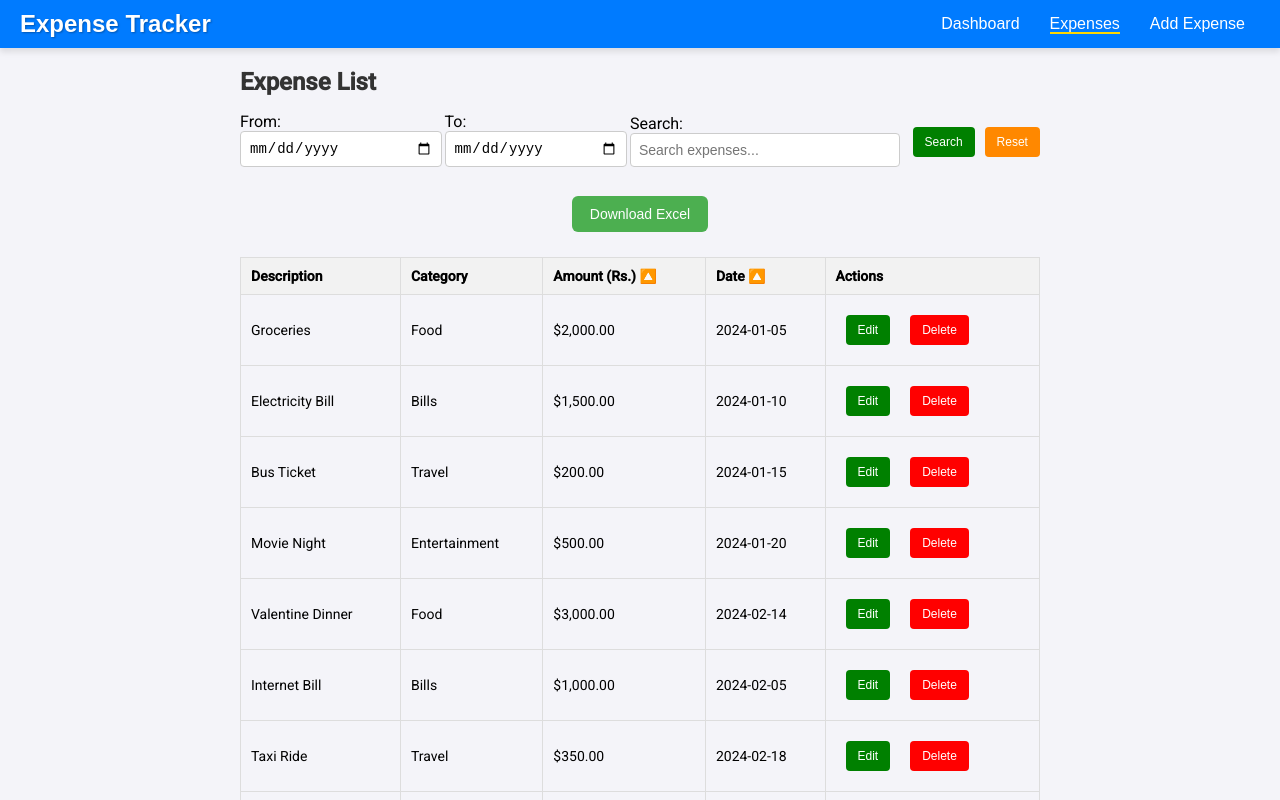
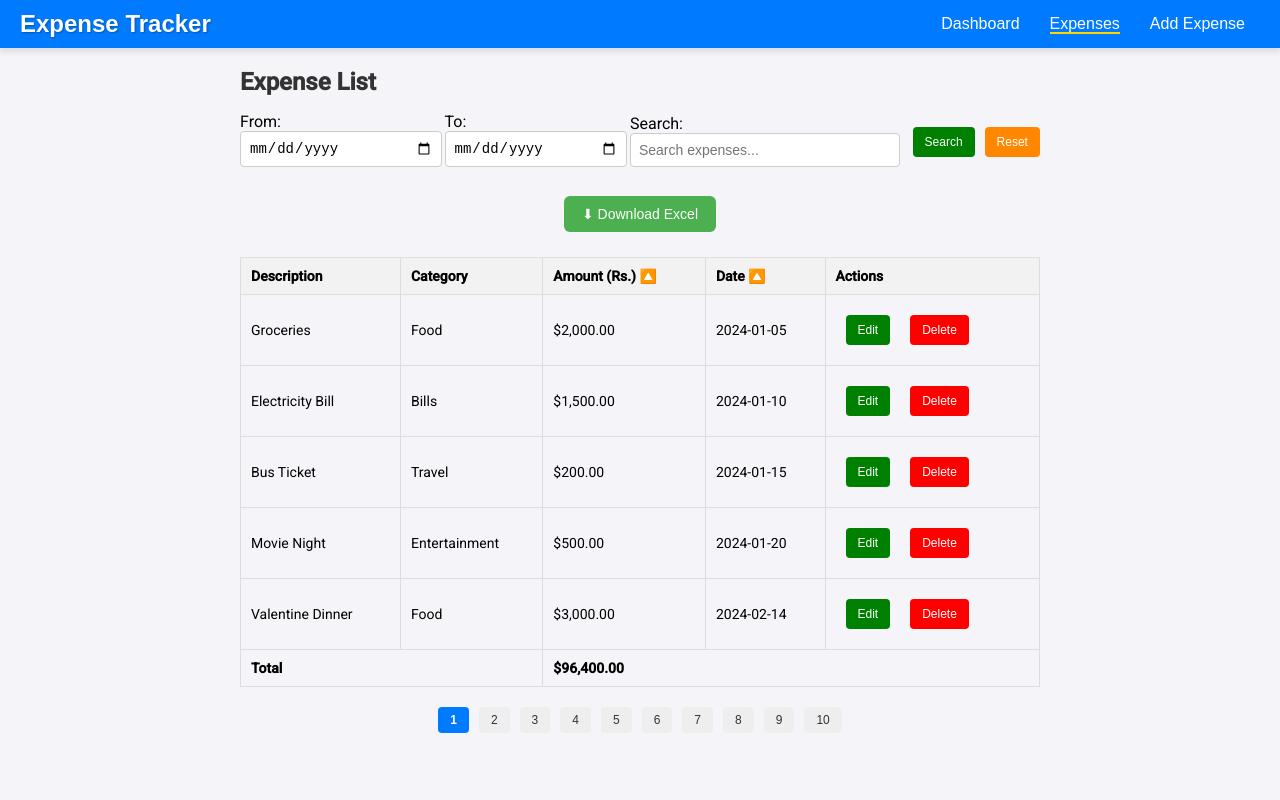
Before and after one commit to avishj2/Expense-Tracker, an Angular app: page /expenses in a window 1280 px wide. Shown: the top 800 px of the page. Built offline with nearby package versions, Linux system fonts and the light colour scheme.

Commit message:
Pagination Added

```diff
--- a/src/app/components/expense-list/expense-list.component.html
+++ b/src/app/components/expense-list/expense-list.component.html
@@ -1,5 +1,7 @@
 <div class="expense-list">
   <h2>Expense List</h2>
+
+  <!-- Filters -->
   <div class="filter-controls">
     <div class="filter-group">
       <label for="fromDate">From:</label>
@@ -26,12 +28,13 @@
       <button (click)="resetFilters()" class="reset-btn">Reset</button>
     </div>
   </div>
+
+  <!-- Excel Export -->
   <div class="export-button">
-  <button (click)="exportToExcel()">Download Excel</button>
-</div>
+    <button (click)="exportToExcel()">⬇ Download Excel</button>
+  </div>
 
-
-
+  <!-- Expense Table -->
   <table>
     <thead>
       <tr>
@@ -44,20 +47,22 @@
     </thead>
     <tbody>
       <tr
-        *ngFor="let expense of filteredExpenses"
+        *ngFor="let expense of paginatedExpenses"
         [class.editing-row]="editingExpenseId === expense.id"
       >
+        <!-- Description -->
         <td>
           <input
             *ngIf="editingExpenseId === expense.id"
             [(ngModel)]="editableExpense.description"
             placeholder="Description"
           />
-          <span *ngIf="editingExpenseId !== expense.id">{{
-            expense.description
-          }}</span>
+          <span *ngIf="editingExpenseId !== expense.id">
+            {{ expense.description }}
+          </span>
         </td>
 
+        <!-- Category -->
         <td>
           <select
             *ngIf="editingExpenseId === expense.id"
@@ -69,11 +74,12 @@
             <option value="Entertainment">Entertainment</option>
             <option value="Others">Others</option>
           </select>
-          <span *ngIf="editingExpenseId !== expense.id">{{
-            expense.category
-          }}</span>
+          <span *ngIf="editingExpenseId !== expense.id">
+            {{ expense.category }}
+          </span>
         </td>
 
+        <!-- Amount -->
         <td>
           <input
             type="number"
@@ -81,22 +87,24 @@
             [(ngModel)]="editableExpense.amount"
             placeholder="Amount"
           />
-          <span *ngIf="editingExpenseId !== expense.id">{{
-            expense.amount | currency
-          }}</span>
+          <span *ngIf="editingExpenseId !== expense.id">
+            {{ expense.amount | currency }}
+          </span>
         </td>
 
+        <!-- Date -->
         <td>
           <input
             type="date"
             *ngIf="editingExpenseId === expense.id"
             [(ngModel)]="editableExpense.date"
           />
-          <span *ngIf="editingExpenseId !== expense.id">{{
-            expense.date
-          }}</span>
+          <span *ngIf="editingExpenseId !== expense.id">
+            {{ expense.date }}
+          </span>
         </td>
 
+        <!-- Actions -->
         <td>
           <button
             class="save-btn"
@@ -129,6 +137,7 @@
         </td>
       </tr>
     </tbody>
+
     <tfoot>
       <tr>
         <td colspan="2"><strong>Total</strong></td>
@@ -138,4 +147,15 @@
       </tr>
     </tfoot>
   </table>
+
+  <!-- Pagination -->
+  <div class="pagination">
+    <button
+      *ngFor="let page of [].constructor(totalPages); let i = index"
+      [class.active]="currentPage === i + 1"
+      (click)="goToPage(i + 1)"
+    >
+      {{ i + 1 }}
+    </button>
+  </div>
 </div>
--- a/src/app/components/expense-list/expense-list.component.scss
+++ b/src/app/components/expense-list/expense-list.component.scss
@@ -33,6 +33,30 @@
     }
   }
 
+  .pagination {
+    text-align: center;
+    margin-top: 20px;
+
+    button {
+      margin: 0 5px;
+      padding: 6px 12px;
+      border: none;
+      background-color: #eee;
+      color: #333;
+      cursor: pointer;
+      border-radius: 4px;
+
+      &.active {
+        background-color: #007bff;
+        color: white;
+        font-weight: bold;
+      }
+
+      &:hover {
+        background-color: #ddd;
+      }
+    }
+  }
 
   .filter-controls {
     display: flex;
--- a/src/app/components/expense-list/expense-list.component.ts
+++ b/src/app/components/expense-list/expense-list.component.ts
@@ -17,6 +17,9 @@ export class ExpenseListComponent implements OnInit {
 
   fromDate: string = '';
   toDate: string = '';
+
+  currentPage: number = 1;
+  itemsPerPage: number = 5;
 
   constructor(private expenseService: ExpenseService) {}
 
@@ -118,6 +121,20 @@ export class ExpenseListComponent implements OnInit {
     anchor.href = url;
     anchor.download = 'expenses.xlsx';
     anchor.click();
-    window.URL.revokeObjectURL(url); // Clean up
+    window.URL.revokeObjectURL(url);
+  }
+
+  get totalPages(): number {
+    return Math.ceil(this.filteredExpenses.length / this.itemsPerPage);
+  }
+
+  get paginatedExpenses(): Expense[] {
+    const start = (this.currentPage - 1) * this.itemsPerPage;
+    const end = start + this.itemsPerPage;
+    return this.filteredExpenses.slice(start, end);
+  }
+
+  goToPage(page: number): void {
+    this.currentPage = page;
   }
 }
```
Lines whose indentation alone changed are shown as unchanged.
